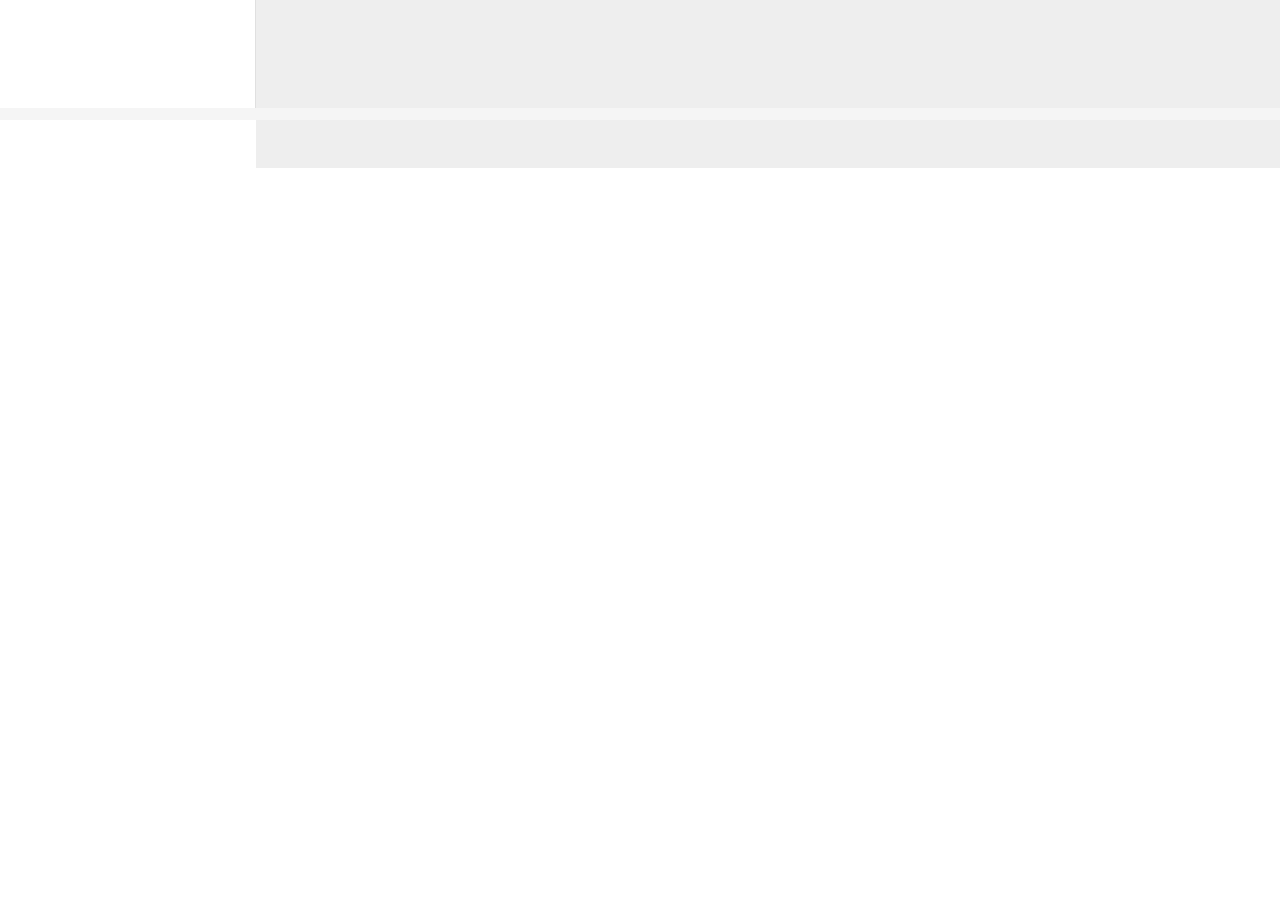
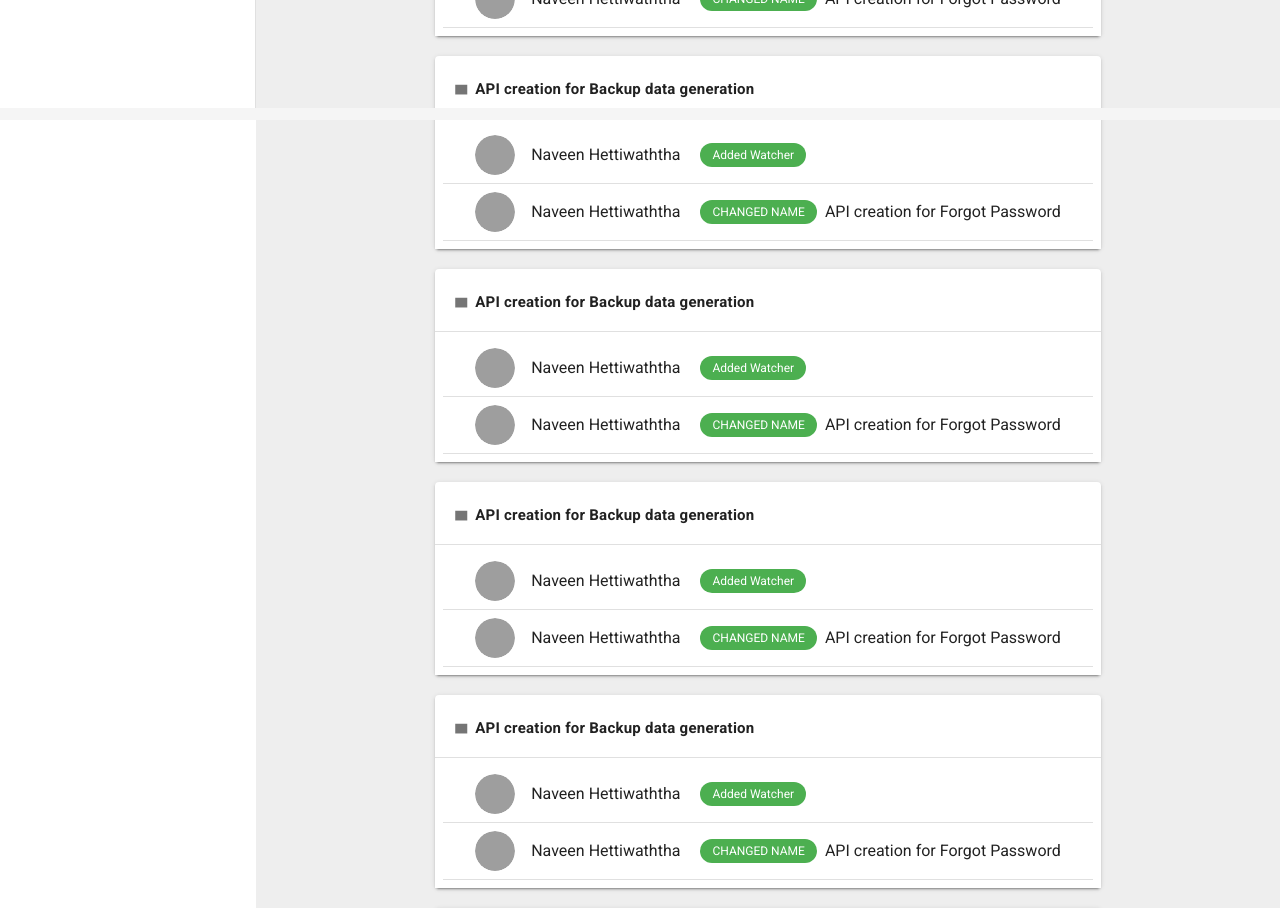
Before and after one commit to NaveenDanj/project-manager-frontend, a Vue app: page /notification in a window 1280 px wide. Shown: the part 680-1588 px from the top of the page. Before the commit the page ends 860 px from the top, so only its background shows below. Built offline with nearby package versions, Linux system fonts and the light colour scheme; grey boxes are pictures that could not be loaded.

Commit message:
completed notification page ui

```diff
--- a/src/views/Notification.vue
+++ b/src/views/Notification.vue
@@ -4,7 +4,13 @@
 
     <UpperMenuBar />
     <NotificationCard/>
-
+    <NotificationCard/>
+    <NotificationCard/>
+    <NotificationCard/>
+    <NotificationCard/>
+    <NotificationCard/>
+    <NotificationCard/>
+    <NotificationCard/>
   </div>
 
 </template>
```
